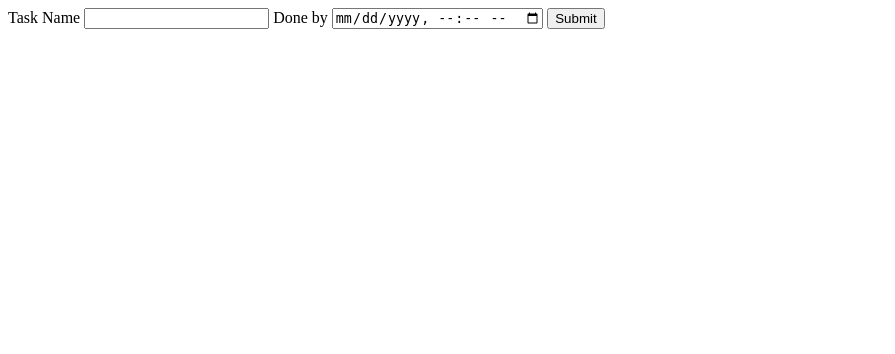
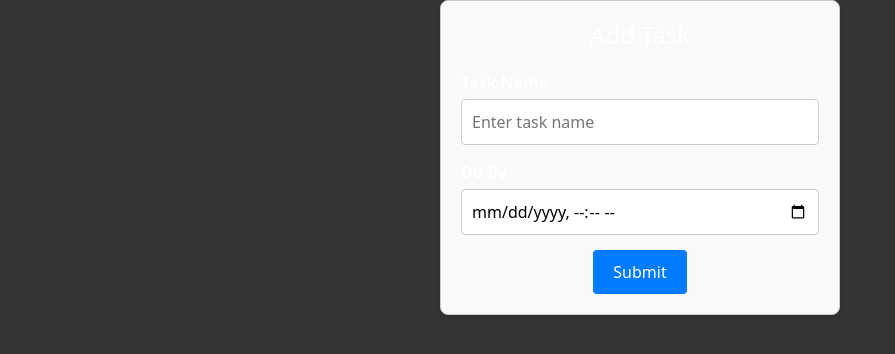
Before and after one commit to notcelsius/To-Do-List, a Flask app: page /add in a window 1280 px wide. Shown: the top 354 px of the page, without its empty margins (0-895 px from the left). Run offline with Flask 3, Linux system fonts and the light colour scheme; some libraries are stand-ins or nearby versions.

Commit message:
Finished the web app and added styling using bootstrap. Also added a completion status for each task

```diff
--- a/Templates/add.html
+++ b/Templates/add.html
@@ -1,18 +1,37 @@
-<!DOCTYPE html>
-<html lang="en">
-  <head>
-    <meta charset="UTF-8" />
-    <title>Add Task</title>
-  </head>
-  <body>
+{% extends 'base.html' %}
+{% block title %}Add Task{% endblock %}
+{% block content %}
+<div class="form-container" style="max-width: 400px; margin: 0 auto; padding: 20px; border: 1px solid #ccc; border-radius: 8px; background-color: #f9f9f9; box-shadow: 0 2px 4px rgba(0, 0, 0, 0.1);">
+    <h1 style="text-align: center; font-size: 24px; margin-bottom: 20px;">Add Task</h1>
     <form action="{{ url_for('add') }}" method="POST">
-      <label>Task Name</label>
-      <input name="name" type="text" />
-
-      <label>Done by</label>
-      <input name="done_by" type="datetime-local" />
-
-      <button type="submit">Submit</button>
+        <div style="margin-bottom: 15px;">
+            <label for="name" style="display: block; font-weight: bold; margin-bottom: 5px;">Task Name</label>
+            <input
+                id="name"
+                name="name"
+                type="text"
+                style="width: 100%; padding: 10px; border: 1px solid #ccc; border-radius: 4px;"
+                placeholder="Enter task name"
+                required
+            />
+        </div>
+        <div style="margin-bottom: 15px;">
+            <label for="do_by" style="display: block; font-weight: bold; margin-bottom: 5px;">Do By</label>
+            <input
+                id="do_by"
+                name="do_by"
+                type="datetime-local"
+                style="width: 100%; padding: 10px; border: 1px solid #ccc; border-radius: 4px;"
+                required
+            />
+        </div>
+        <div style="text-align: center;">
+            <button
+                type="submit"
+                style="background-color: #007bff; color: white; padding: 10px 20px; border: none; border-radius: 4px; cursor: pointer; font-size: 16px;">
+                Submit
+            </button>
+        </div>
     </form>
-  </body>
-</html>
+</div>
+{% endblock %}
--- /dev/null
+++ b/Templates/base.html
@@ -0,0 +1,25 @@
+<!DOCTYPE html>
+<html lang="en">
+  <head>
+    <meta charset="UTF-8" />
+    <meta
+      name="viewport"
+      content="width=device-width, initial-scale=1, shrink-to-fit=no"
+    />
+
+    {% block styles %}
+    <!-- Load Bootstrap-Flask CSS here -->
+    {{ bootstrap.load_css() }}
+    <!-- Link to the styles.css here to apply styling to all the child templates.-->
+    <link
+      rel="stylesheet"
+      href="{{ url_for('static', filename='css/styles.css') }}"
+    />
+    {% endblock %}
+
+    <title>{% block title %}{% endblock %}</title>
+  </head>
+  <body>
+    {% block content %}{% endblock %}
+  </body>
+</html>
--- /dev/null
+++ b/css/styles.css
@@ -0,0 +1,24 @@
+/* to override Bootstrap styles for some things */
+
+body {
+background-color: #333;
+color: white;
+}
+
+a {
+    color: #ffc107;
+}
+
+.jumbotron {
+  display: flex;
+  align-items: center;
+  margin: 0;
+  height: 100vh;
+  color: white;
+  background-color: #333;
+}
+
+.space-above {
+    margin-top: 20px;
+    padding-top: 20px;
+}
--- a/main.py
+++ b/main.py
@@ -1,10 +1,12 @@
 from flask import Flask, render_template, request, redirect, url_for
 from flask_sqlalchemy import SQLAlchemy
 from sqlalchemy.orm import DeclarativeBase, Mapped, mapped_column
-from sqlalchemy import Integer, String, Float, DateTime
+from sqlalchemy import String, DateTime, Boolean
 from datetime import datetime
+from flask_bootstrap import Bootstrap5
 
 app = Flask(__name__)
+Bootstrap5(app)
 
 class Base(DeclarativeBase):
     pass
@@ -14,14 +16,17 @@ db.init_app(app)
 
 class Task(db.Model):
     name: Mapped[str] = mapped_column(String(250), nullable=False, primary_key=True)
-    done_by: Mapped[datetime] = mapped_column(DateTime, nullable=False)
+    do_by: Mapped[datetime] = mapped_column(DateTime, nullable=False)
+    complete: Mapped[bool] = mapped_column(Boolean, default=False)  # New field for completion status
+
+
 
 with app.app_context():
     db.create_all()
 
 @app.route('/')
 def home():
-    result = db.session.execute(db.select(Task).order_by(Task.done_by))
+    result = db.session.execute(db.select(Task).order_by(Task.do_by))
     all_tasks = result.scalars().all()
     return render_template("index.html", tasks=all_tasks)
 
@@ -29,20 +34,19 @@ def home():
 def add():
     if request.method == "POST":
         name = request.form["name"]
-        done_by_str = request.form["done_by"]  # Get the string from the form
+        do_by_str = request.form["do_by"]  # Get the string from the form
 
         # Convert the string to a datetime object
-        done_by = datetime.strptime(done_by_str, "%Y-%m-%dT%H:%M")
+        do_by = datetime.strptime(do_by_str, "%Y-%m-%dT%H:%M")
 
         new_task = Task(
             name=name,
-            done_by=done_by
+            do_by=do_by  # Update to match the new variable name
         )
         db.session.add(new_task)
         db.session.commit()
         return redirect(url_for('home'))
     return render_template("add.html")
-
 
 
 @app.route("/edit/<task_name>", methods=["GET", "POST"])
@@ -51,7 +55,7 @@ def edit(task_name):
 
     if request.method == "POST":
         # Update task details using the task's primary key (name)
-        task_to_update.done_by = datetime.strptime(request.form["done_by"], "%Y-%m-%dT%H:%M")
+        task_to_update.do_by = datetime.strptime(request.form["do_by"], "%Y-%m-%dT%H:%M")
         task_to_update.name = request.form["name"]
 
         db.session.commit()
@@ -59,9 +63,6 @@ def edit(task_name):
 
     # Render the edit page with the current task details
     return render_template("edit.html", task=task_to_update)
-
-
-
 
 @app.route('/delete')
 def delete():
@@ -71,5 +72,14 @@ def delete():
     db.session.commit()
     return redirect(url_for('home'))
 
+@app.route('/mark_complete/<task_name>', methods=['POST'])
+def mark_complete(task_name):
+    task = Task.query.filter_by(name=task_name).first()
+    if task:
+        task.complete = not task.complete  # Toggle the 'complete' status
+        db.session.commit()
+    return redirect(url_for('home'))  # Redirect back to the todo list
+
+
 if __name__ == "__main__":
     app.run(debug=True)
```
Also changed, not shown: Templates/edit.html (+38 -17 lines), Templates/index.html (+49 -23 lines), instance/todolist.db.
